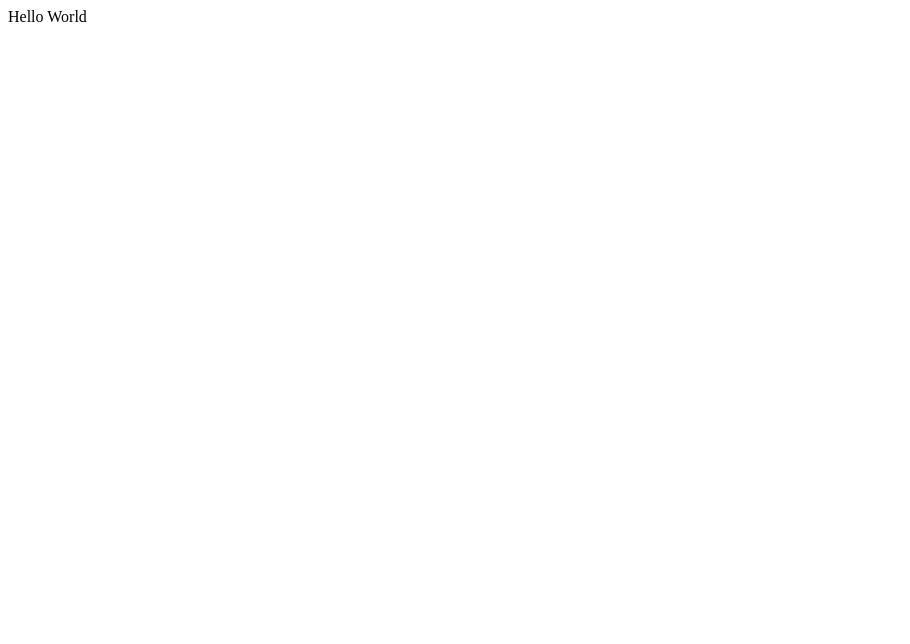
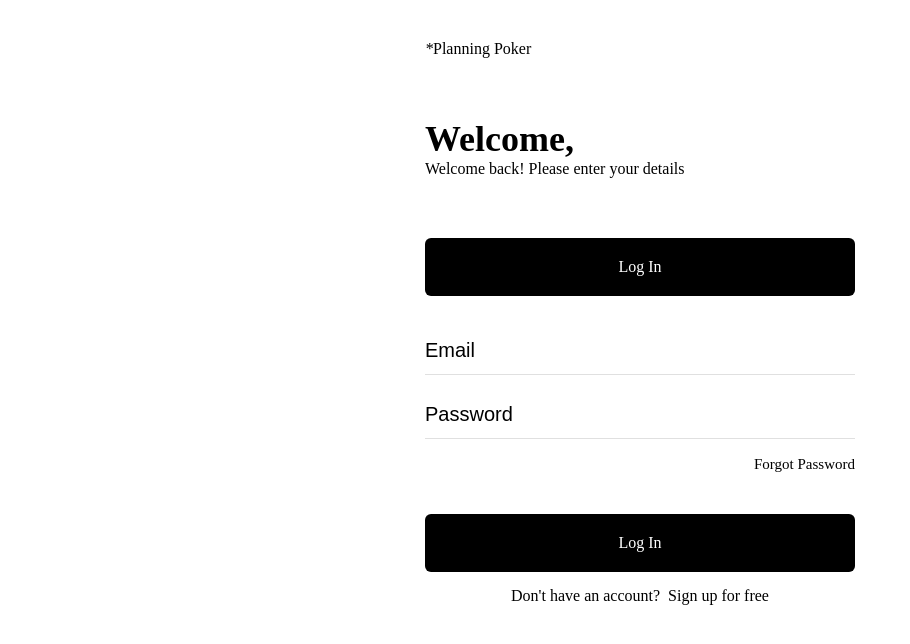
Before and after one commit to binaya-batas/poker_planning, a React (Vite) app in the folder poker-planning/: page / in a window 1280 px wide. Shown: the top 644 px of the page, without its empty margins (0-910 px from the left). Built offline with nearby package versions, Linux system fonts and the light colour scheme.

Commit message:
Add login page with its style.

```diff
--- a/poker-planning/package.json
+++ b/poker-planning/package.json
@@ -16,6 +16,7 @@
     "@types/react": "^18.0.27",
     "@types/react-dom": "^18.0.10",
     "@vitejs/plugin-react": "^3.1.0",
+    "sass": "^1.58.3",
     "vite": "^4.1.0"
   }
 }
--- a/poker-planning/src/App.jsx
+++ b/poker-planning/src/App.jsx
@@ -1,7 +1,14 @@
+import InputField from "./components/InputField";
+import Login from "./pages/Login";
+
+import './scss/styles.scss';
+
 export default function App() {
     return (
         <>
-            <div>Hello World</div>
+            <div>
+                <Login />
+            </div>
         </>
     );
 }
--- /dev/null
+++ b/poker-planning/src/pages/Login.jsx
@@ -0,0 +1,53 @@
+import React from "react";
+
+import InputField from "../components/InputField";
+import Button from "../components/Button";
+
+const Login = () => {
+  return (
+    <div className="login">
+      <div className="login__image">
+        <figure>
+          <img src="" alt="" srcset="" />
+        </figure>
+      </div>
+
+      <div className="login__right">
+        <div className="login__right__header">
+          <div className="">
+            <i>*</i>
+          </div>
+          <div className="">Planning Poker</div>
+        </div>
+
+        <div className="login__right__welcome">
+          <div className="login__right__welcome__title">Welcome,</div>
+          <div>Welcome back! Please enter your details</div>
+        </div>
+
+        <Button text="Log In" />
+
+        <form action="" className="login__right__form">
+          <InputField type="email" placeholder="Email" name="email" />
+
+          <InputField type="password" placeholder="Password" name="password" />
+
+          <div className="login__forgotPassword">
+            <a href="">Forgot Password</a>
+          </div>
+
+          <Button text="Log In" />
+
+          <div className="login__dha">
+            <span style={{ marginRight: "8px" }}>Don't have an account?</span>
+            <span>
+              <a href="#">Sign up for free</a>
+            </span>
+          </div>
+        </form>
+      </div>
+    </div>
+  );
+};
+
+export default Login;
--- /dev/null
+++ b/poker-planning/src/scss/pages/login.scss
@@ -0,0 +1,65 @@
+.login {
+    // display: flex;
+    // justify-content: center;
+
+    &__image {
+        display: none;
+    }
+
+    input {
+        margin-bottom: 15px;
+    }
+
+    &__forgotPassword {
+        text-align: right;
+        margin-bottom: 40px;
+        line-height: 20px;
+        font-size: 15px;
+
+        a {
+            text-decoration: none;
+            @include links(black, black, green, blue);
+        }
+    }
+
+    &__right {
+        margin: 0 auto;
+        padding-top: 40px;
+        padding-inline: 20px;
+        max-width: 430px;
+
+        &__header {
+            display: flex;
+            margin-bottom: 60px;
+        }
+
+        &__welcome {
+            margin-bottom: 60px;
+
+            &__title {
+                font-weight: 800;
+                font-size: 36px;
+            }
+        }
+
+        &__form {
+            margin-top: 30px;
+        }
+    }
+
+    &__button {
+
+    }
+
+    &__dha {
+        text-align: center;
+        margin-top: 15px;
+
+        a {
+            // color: black;
+            font-weight: 500;
+            text-decoration: none;
+            @include links(black, black, green, blue);
+        }
+    }
+}
--- /dev/null
+++ b/poker-planning/src/scss/styles.scss
@@ -0,0 +1,14 @@
+@import './common-imports';
+
+
+//components
+@import './components/inputField.scss';
+@import './components/button.scss';
+
+//pages
+@import './pages/login.scss';
+
+* {
+    margin: 0;
+    padding: 0;
+}
```
Also changed, not shown: 1 other file (tests, documents, lock files or other folders).
